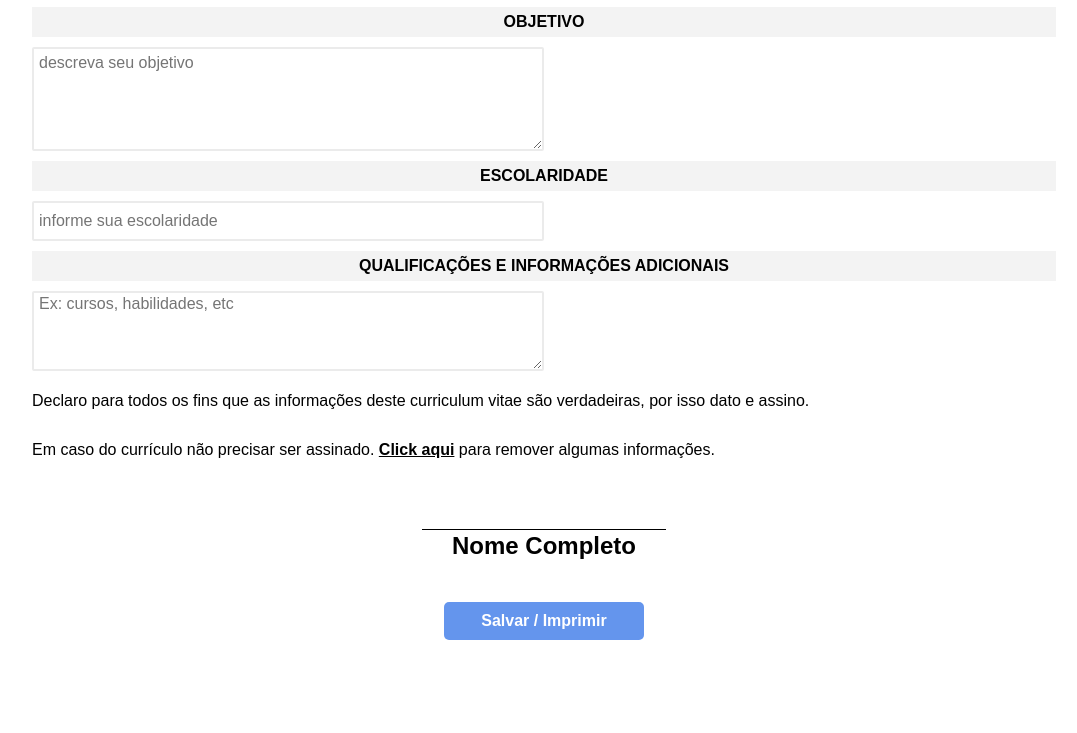
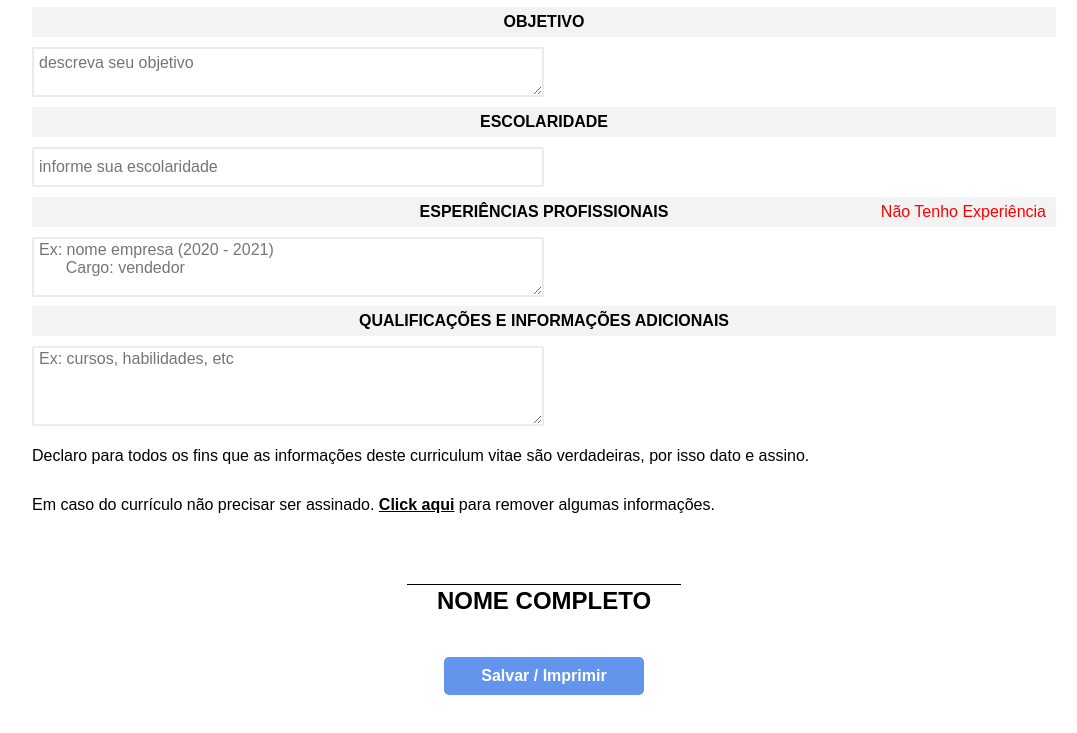
Before and after one commit to NedsonSilva/Criar-Curriculum, a plain HTML site: page index.html in a window 1280 px wide. Shown: the part 413-1146 px from the top of the page, without its empty margins (96-1173 px from the left). Drawn offline with Linux system fonts and the light colour scheme.

Commit message:
add sessão de experiencias profi..

```diff
--- a/index.html
+++ b/index.html
@@ -3,10 +3,15 @@
 <head>
   <meta charset="UTF-8">
   <meta http-equiv="X-UA-Compatible" content="IE=edge">
+
   <meta name="viewport" content="width=device-width, initial-scale=1.0">
   <title>Currículo Vitae</title>
+
   <link rel="stylesheet" href="style.css">
   <link rel="stylesheet" href="print.css" media="print">
+
+  <meta name="description" content="Crie seu curriculum grátis, rápido é fácil.">
+  <meta name="author" content="Nedson Silva">
 </head>
 <body>
   <main>
@@ -22,7 +27,7 @@
 
     <form id="enviar" action="">
       <section id="info-pessoais">
-        <h2>informações pessoais</h2>
+        <h2 aria-readonly="readonly">informações pessoais</h2>
 
         <label class="end">
           <strong> Endereço: </strong>
@@ -43,8 +48,7 @@
 
         <label class="end">
           <strong>Nacionalidade:</strong>
-          <input type="text" id="nacionalidade"
-          placeholder="ex: brasileiro">
+          <input type="text" id="nacionalidade" placeholder="ex: brasileiro">
         </label>
 
 
@@ -61,7 +65,6 @@
 
       <section id="objetivo">
         <h2>Objetivo</h2>
-
         <textarea id="desc-objetivo" cols="30" rows="5" placeholder="descreva seu objetivo"></textarea>
       </section>
 
@@ -70,14 +73,24 @@
         <input type="text" id="descri-escolar" placeholder="informe sua escolaridade">
       </section>
 
+      <section id="info-prof">
+        <h2>Esperiências Profissionais <span>Não tenho experiência</span></h2>
+
+          <textarea name="experiencias" cols="20" rows="4" placeholder="Ex: nome empresa (2020 - 2021)
+      Cargo: vendedor"></textarea>
+      </section>
+
       <section id="qualificacoes">
         <h2>Qualificações e informações adicionais</h2>
 
         <textarea id="info-adicional" cols="30" rows="4" placeholder="Ex: cursos, habilidades, etc"></textarea>
+
         <p>Declaro para todos os fins que as informações deste curriculum vitae são verdadeiras<span class="remove">, por
           isso dato e assino</span>. </p>
       </section>
+
       <p id="info-remove">Em caso do currículo não precisar ser assinado. <strong>Click aqui</strong> para remover algumas informações. </p>
+
       <footer id="assinar">
         <h2 id="assinatura">Nome completo</h2>
       </footer>
@@ -90,7 +103,6 @@
     <h2>Por favor, preencha todos os campos</h2>
   </div>
 
-
   <script src="script.js"></script>
 </body>
 </html>
--- a/print.css
+++ b/print.css
@@ -47,3 +47,9 @@ footer {
 #info-remove {
   display: none;
 }
+
+.error {
+  display: none;
+}
+
+#info-prof h2 span { display: none; }
--- a/script.js
+++ b/script.js
@@ -93,3 +93,12 @@ function infoRemove() {
 const buttonRemove = document.querySelector('#info-remove strong');
 
 buttonRemove.addEventListener('click', infoRemove);
+
+//remover section experiencias
+const info_expe = document.getElementById('info-prof');
+
+const remove_expe = document.querySelector('#info-prof h2 span')
+
+remove_expe.addEventListener('click', () => {
+  info_expe.remove()
+})
--- a/style.css
+++ b/style.css
@@ -124,6 +124,7 @@ input#idade {
 
 #objetivo textarea {
   width: 50%;
+  height: 50px;
   padding: 5px;
   margin-bottom: 10px;
   appearance: unset;
@@ -150,6 +151,39 @@ input#idade {
   height: 40px;
   margin-bottom: 10px;
 }
+/* Experienias profissionais */
+#info-pro {
+  display: flex;
+  flex-direction: column;
+  line-height: 20px;
+}
+
+#info-prof h2 {
+  position: relative;
+  text-align: center;
+  font-size: 16px;
+  text-transform: uppercase;
+  background: #f3f3f3;
+  margin-bottom: 10px;
+  line-height: 30px;
+}
+
+#info-prof h2 span {
+  position: absolute;
+  right: 10px;
+  color: red;
+  cursor: pointer;
+  font-weight: normal;
+  text-transform: capitalize;
+}
+
+#info-prof textarea {
+  width: 50%;
+  height: 60px;
+  max-height: 120px;
+  margin-bottom: 5px;
+}
+
 /* QUALIFICAÇÔES */
 #qualificacoes {
   display: flex;
@@ -181,8 +215,6 @@ input#idade {
   cursor: pointer;
 }
 
-
-
 #imprimir {
   display: block;
   width: 200px;
@@ -204,19 +236,22 @@ input#idade {
   transition: 400ms;
 }
 
-footer {
+footer#assinar {
   position: relative;
   display: flex;
   align-self: center;
   width: min-content;
   margin-top: 70px;
 }
-footer h2 {
+#assinatura {
   border-top: 1.5px solid black;
   padding: 2px 30px;
   text-align: center;
   width: max-content;
+  text-transform: uppercase;
 }
+
+
 
 
 /* Mensagem de erro */
@@ -254,4 +289,9 @@ footer h2 {
   input, textarea {
     width: 95% !important;
   }
+
+  #info-prof h2 span {
+    position: relative;
+    display: block;
+  }
 }
```
